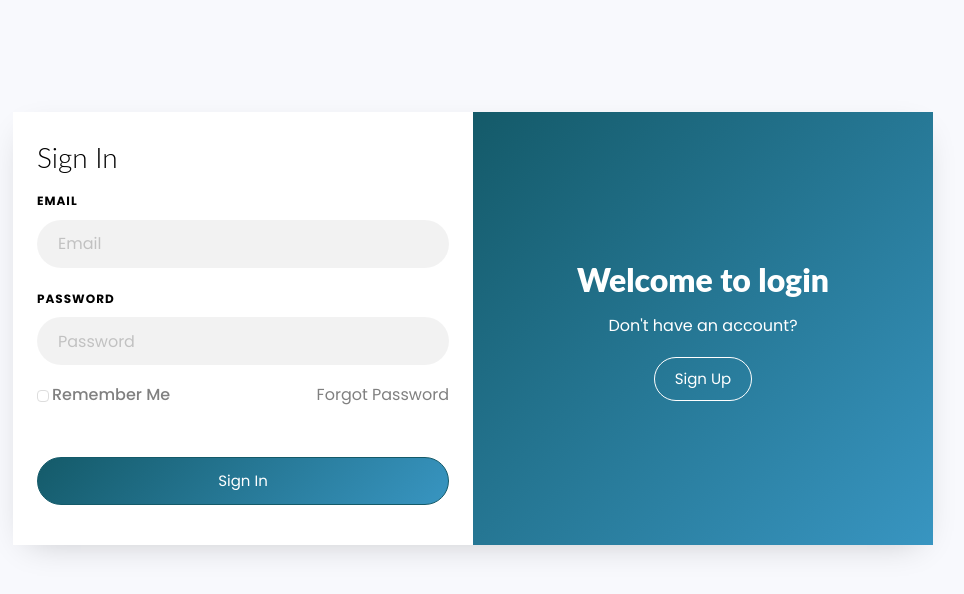
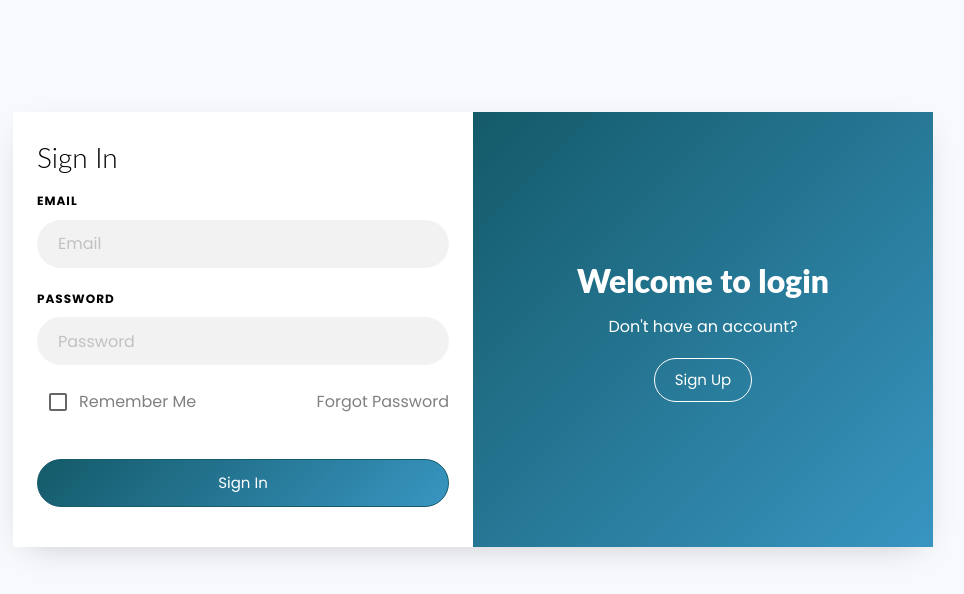
Before and after one commit to Mahmoud-Samy-Creator/TaskHive-web-app-client, a React (Create React App) app: page /auth/login in a window 1280 px wide. Shown: the top 594 px of the page, without its empty margins (167-1131 px from the left). Built offline with nearby package versions, Linux system fonts and the light colour scheme.

Commit message:
Handling Remember me functionality | Local & session storage

```diff
--- a/src/App/App.js
+++ b/src/App/App.js
@@ -11,9 +11,13 @@ export default function App() {
   const [loading, setLoading] = useState(true);
 
   useEffect(() => {
-    const storedToken = localStorage.getItem('authToken');
-    if (storedToken) {
-      setToken(storedToken);
+    const storedTokenLoacal = localStorage.getItem('authToken');
+    const storedTokenSession = sessionStorage.getItem('authToken');
+    if (storedTokenLoacal) {
+      setToken(storedTokenLoacal);
+    }
+    if (storedTokenSession) {
+      setToken(storedTokenSession);
     }
     setLoading(false);
   }, []);
--- a/src/Pages/HomePage/Home/Home.scss
+++ b/src/Pages/HomePage/Home/Home.scss
@@ -1,4 +1,5 @@
 @import '../styleVariables';
+
 
 .home-page {
     color: $text-color;
@@ -11,9 +12,10 @@
     width: 99%;
     max-width: 99%;
     overflow: hidden;
+    display: flex;
 }
-@media (min-width: 950px) {
+@media (min-width: 767px) and (max-width: 991px) {
     .home-page {
-        display: flex;
+        flex-direction: column;
     }
 }
--- a/src/Pages/HomePage/SideBar/SideBar.js
+++ b/src/Pages/HomePage/SideBar/SideBar.js
@@ -50,6 +50,7 @@ function LogOutComponent({ params }) {
 
 function logOutFunctionality() {
     localStorage.clear();
+    sessionStorage.clear();
     setTimeout(() => {
         document.location.reload();
     }, 1000);
--- a/src/Pages/LoginAndRegisterPages/LoginPage/LoginComponents/LoginForm.js
+++ b/src/Pages/LoginAndRegisterPages/LoginPage/LoginComponents/LoginForm.js
@@ -4,6 +4,10 @@ import FormSubmissionBtn from "../../MainComponents/FormSubmission";
 import RememberAndForget from "./RememberAndForget";
 import axios from "axios";
 
+// API Login request
+const apiURL = 'http://localhost:5000/auth/login';
+
+// Component styling
 const submitFailedStyle = {
     textAlign: "center",
     background: "#f63a3a",
@@ -22,6 +26,7 @@ const submitSuccessStyle = {
     padding: "10px 0"
 };
 
+// Login form components
 export default function LoginForm() {
     const [userInfo, setUserInfo] = useState({
         email: "",
@@ -73,11 +78,11 @@ export default function LoginForm() {
     }
 
     function loginReq(data) {
-        axios.post('http://localhost:5000/auth/login', data)
+        axios.post(apiURL, data)
             .then(res => {
                 if (res.status === 200) {
                     setSubmiteMessage({ success: true, message: "Login successful" });
-                    localStorage.setItem('authToken', res.data.token);
+                    userInfo.rememberMe ? localStorage.setItem('authToken', res.data.token) : sessionStorage.setItem('authToken', res.data.token);
                     logInSucc()
                 }
             })
--- a/src/Pages/LoginAndRegisterPages/LoginPage/LoginComponents/RememberAndForget.js
+++ b/src/Pages/LoginAndRegisterPages/LoginPage/LoginComponents/RememberAndForget.js
@@ -1,15 +1,16 @@
 import React from "react";
+import Checkbox from '@mui/material/Checkbox';
 
 export default function RememberAndForget({checked, handler}) {
     return(
-        <div className="form-group d-md-flex">
-            <div className="text-left" style={{width: "50%"}}>
-                <label className="checkbox-wrap checkbox-primary mb-0">Remember Me
-                    <input type="checkbox" checked={checked} onChange={(e) => {handler(e)}}/>
-                    <span className="checkmark"></span>
-                </label>
+        <div className="form-group d-md-flex" style={{display: "flex"}}>
+            <div className="text-left" style={{width: "50%", display: "flex", alignItems: "center", justifyContent: "start"}}>
+                <div className="remember-me">
+                    <Checkbox id="rememberMe" onChange={(e) => {handler(e)}}  />
+                    <label htmlFor="rememberMe" style={{cursor: "pointer"}}>Remember Me</label>
+                </div>
             </div>
-            <div className="text-md-right" style={{width: "50%"}}>
+            <div className="text-md-right" style={{width: "50%", display: "flex", alignItems: "center", justifyContent: "end"}}>
                 <a href="/forget-password">Forgot Password</a>
             </div>
         </div>
--- a/src/Pages/LoginAndRegisterPages/style/style.css
+++ b/src/Pages/LoginAndRegisterPages/style/style.css
@@ -65,11 +65,6 @@ button::-moz-focus-inner,
 [type="submit"]::-moz-focus-inner {
   padding: 0;
   border-style: none;
-}
-input[type="checkbox"] {
-  -webkit-box-sizing: border-box;
-  box-sizing: border-box;
-  padding: 0;
 }
 [hidden] {
   display: none !important; }
@@ -436,63 +431,8 @@ background: #fff; }
 .social-media .social-icon:hover, .social-media .social-icon:focus {
   border: 1px solid #3895c1;
 }
-.checkbox-wrap {
-  display: block;
-  position: relative;
-  padding-left: 15px;
-  margin-bottom: 12px;
-  cursor: pointer;
-  font-size: 16px;
-  font-weight: 500;
-  -webkit-user-select: none;
-  -moz-user-select: none;
-  -ms-user-select: none;
-  user-select: none;
-}
 .forget-password-link {
   padding-right: 15px;
-}
-/* Hide the browser's default checkbox */
-.checkbox-wrap input {
-  position: absolute;
-  opacity: 0;
-  cursor: pointer;
-  height: 0;
-  width: 0;
-}
-/* Create a custom checkbox */
-.checkmark {
-  position: absolute;
-  top: 52%;
-  transform: translateY(-50%);
-  left: 0;
-  width: 12px;
-  height: 12px;
-  border: 0.5px solid #ddd;
-  overflow: hidden;
-  border-radius: 4px;
-}
-/* Create the checkmark/indicator (hidden when not checked) */
-.checkmark:after {
-  content: "";
-  position: absolute;
-  top: 0;
-  left: 0;
-  -webkit-transition: 0.3s;
-  -o-transition: 0.3s;
-  transition: 0.3s;
-  width: 100%;
-  height: 100%;
-}
-@media (prefers-reduced-motion: reduce) {
-  .checkmark:after {
-    -webkit-transition: none;
-    -o-transition: none;
-    transition: none; }
-}
-/* Show the checkmark when checked */
-.checkbox-wrap input:checked ~ .checkmark:after {
-  background-color: #0f85b4;
 }
 .btn {
   cursor: pointer;
```
